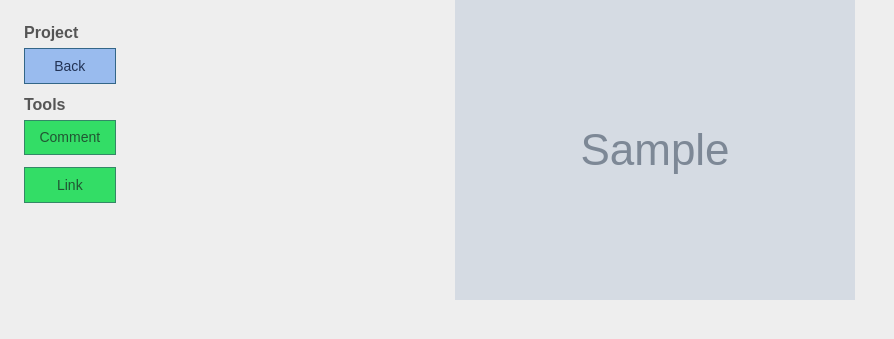
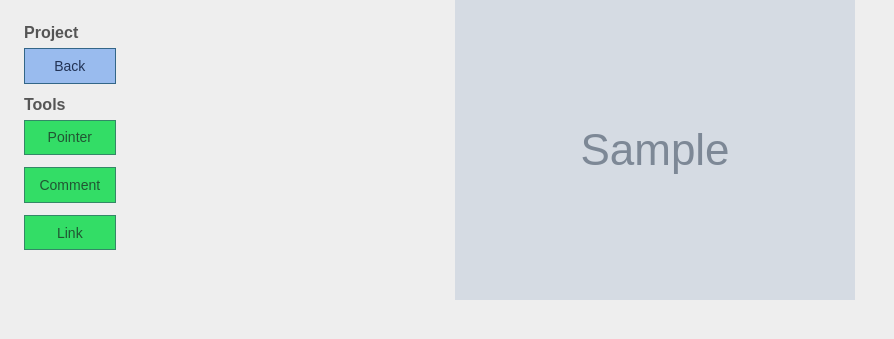
Before and after one commit to joeyespo/mockdown, a Flask app: template hypermock/templates/mockups.html in a window 1280 px wide. Shown: the top 339 px of the page, without its empty margins (0-894 px from the left). Run offline with Flask 2, Linux system fonts and the light colour scheme; the template is opened without the code that fills it: most values are stand-ins (such as "Sample title", 1, 10 or a date in 2020); grey boxes marked "Sample" are stand-in pictures.

Commit message:
Added the pointer tool.

```diff
--- a/hypermock/static/hypermock.js
+++ b/hypermock/static/hypermock.js
@@ -1,4 +1,10 @@
 // hypermock.js
+
+$('.pointerTool').click(function() {
+	// TODO: implement
+	alert('TODO: Pointer');
+	return false;
+});
 
 $('.commentTool').click(function() {
 	// TODO: implement
--- a/hypermock/templates/mockups.html
+++ b/hypermock/templates/mockups.html
@@ -22,6 +22,7 @@
                 </div>
                 <div class="tools">
                     <h2>Tools</h2>
+                    <a class="button tool pointerTool" href="#">Pointer</a>
                     <a class="button tool commentTool" href="#">Comment</a>
                     <a class="button tool hyperlinkTool" href="#">Link</a>
                     <!-- TODO: More tools -->
```
